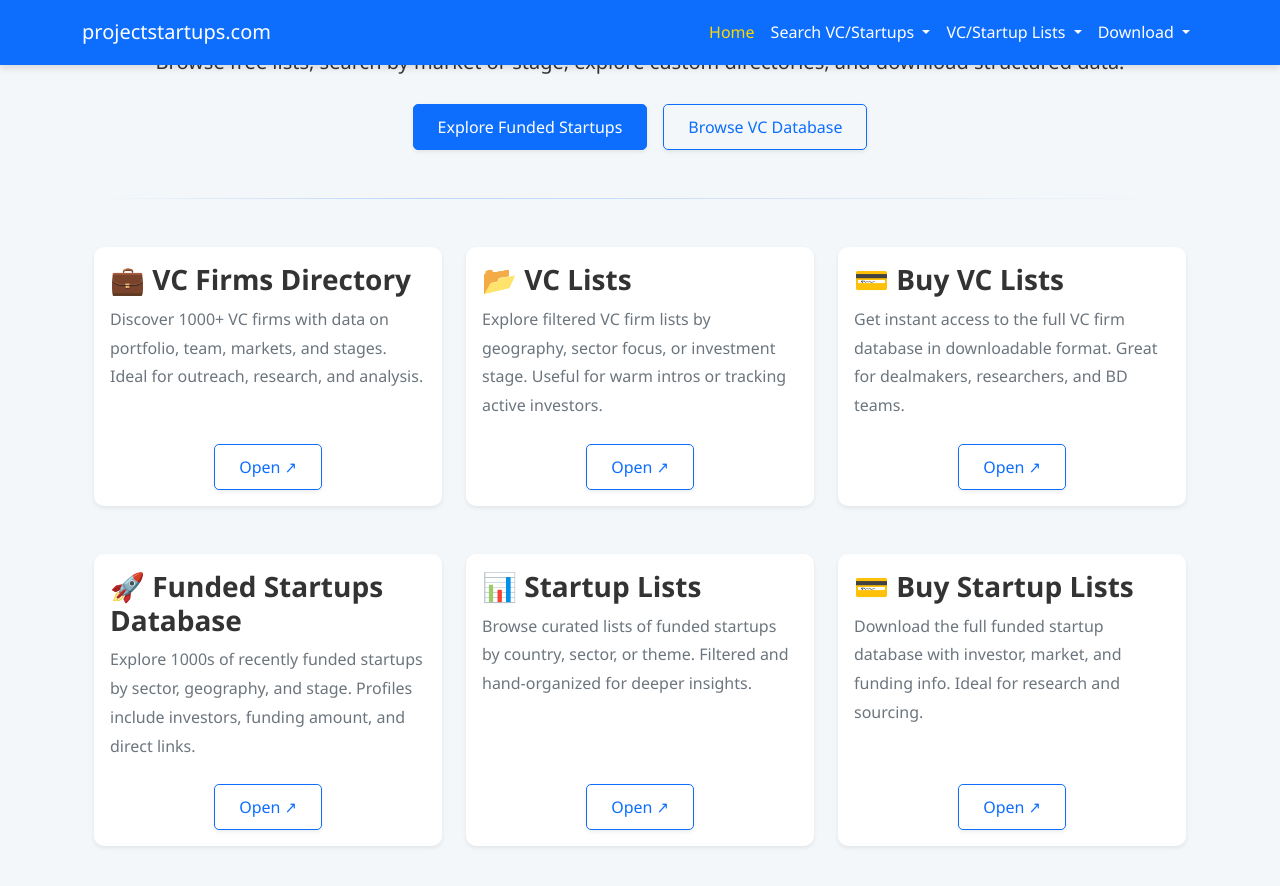
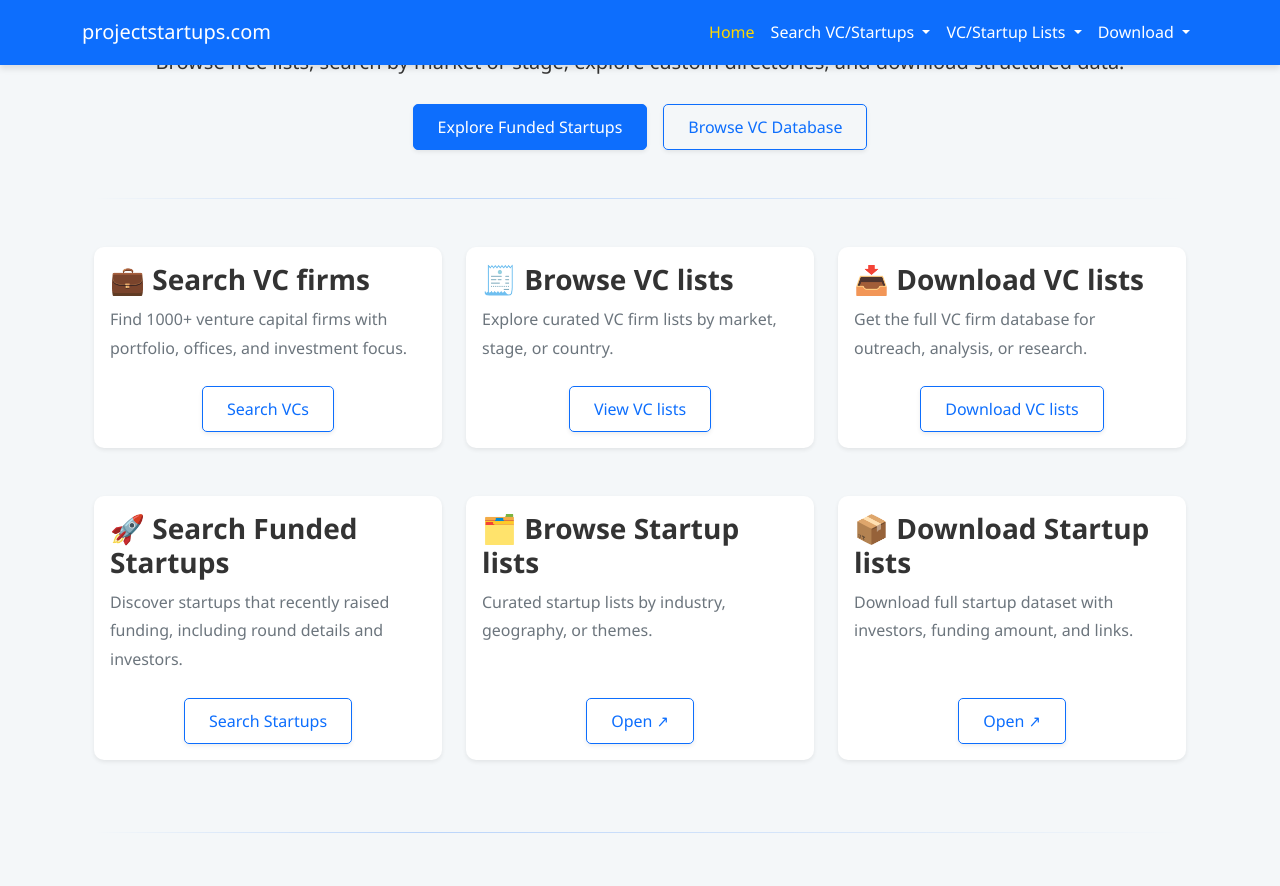
Before and after one commit to pkprojectstartups/projectstartups, a Jekyll site: the page built from index.html, in a window 1280 px wide and 900 px high, scrolled down 219 px. Shown: the top 886 px of the window. Built offline with Jekyll 4.4.1, drawn with Linux system fonts in a browser that asks for light colours.

Commit message:
Update index.html

```diff
--- a/index.html
+++ b/index.html
@@ -55,13 +55,13 @@
       <a href="https://vc.projectstartups.com" class="text-decoration-none card-link stretched-link">
         <div class="card-body d-flex flex-column justify-content-between">
           <div>
-            <h5 class="card-title fw-semibold mb-2">💼 VC Firms Directory</h5>
+            <h5 class="card-title fw-semibold mb-2">💼 Search VC firms</h5>
             <p class="card-text text-muted small">
-              Discover 1000+ VC firms with data on portfolio, team, markets, and stages. Ideal for outreach, research, and analysis.
+              Find 1000+ venture capital firms with portfolio, offices, and investment focus.
             </p>
           </div>
           <div class="text-center mt-4">
-            <a href="https://vc.projectstartups.com" class="btn btn-sm btn-outline-primary shadow-sm px-4 fw-medium">Open ↗</a>
+            <a href="https://vc.projectstartups.com" class="btn btn-sm btn-outline-primary shadow-sm px-4 fw-medium">Search VCs</a>
           </div>
         </div>
       </a>
@@ -74,13 +74,13 @@
       <a href="https://vc.projectstartups.com/vc_list/" class="text-decoration-none card-link stretched-link">
         <div class="card-body d-flex flex-column justify-content-between">
           <div>
-            <h5 class="card-title fw-semibold mb-2">📂 VC Lists</h5>
+            <h5 class="card-title fw-semibold mb-2">🧾 Browse VC lists</h5>
             <p class="card-text text-muted small">
-              Explore filtered VC firm lists by geography, sector focus, or investment stage. Useful for warm intros or tracking active investors.
+              Explore curated VC firm lists by market, stage, or country.
             </p>
           </div>
           <div class="text-center mt-4">
-            <a href="https://vc.projectstartups.com/vc_list/" class="btn btn-sm btn-outline-primary shadow-sm px-4 fw-medium">Open ↗</a>
+            <a href="https://vc.projectstartups.com/vc_list/" class="btn btn-sm btn-outline-primary shadow-sm px-4 fw-medium">View VC lists</a>
           </div>
         </div>
       </a>
@@ -93,13 +93,13 @@
       <a href="https://vc.projectstartups.com/buy/" class="text-decoration-none card-link stretched-link">
         <div class="card-body d-flex flex-column justify-content-between">
           <div>
-            <h5 class="card-title fw-semibold mb-2">💳 Buy VC Lists</h5>
+            <h5 class="card-title fw-semibold mb-2">📥 Download VC lists</h5>
             <p class="card-text text-muted small">
-              Get instant access to the full VC firm database in downloadable format. Great for dealmakers, researchers, and BD teams.
+              Get the full VC firm database for outreach, analysis, or research.
             </p>
           </div>
           <div class="text-center mt-4">
-            <a href="https://vc.projectstartups.com/buy/" class="btn btn-sm btn-outline-primary shadow-sm px-4 fw-medium">Open ↗</a>
+            <a href="https://vc.projectstartups.com/buy/" class="btn btn-sm btn-outline-primary shadow-sm px-4 fw-medium">Download VC lists</a>
           </div>
         </div>
       </a>
@@ -112,13 +112,13 @@
       <a href="https://startup.projectstartups.com" class="text-decoration-none card-link stretched-link">
         <div class="card-body d-flex flex-column justify-content-between">
           <div>
-            <h5 class="card-title fw-semibold mb-2">🚀 Funded Startups Database</h5>
+            <h5 class="card-title fw-semibold mb-2">🚀 Search Funded Startups</h5>
             <p class="card-text text-muted small">
-              Explore 1000s of recently funded startups by sector, geography, and stage. Profiles include investors, funding amount, and direct links.
+              Discover startups that recently raised funding, including round details and investors.
             </p>
           </div>
           <div class="text-center mt-4">
-            <a href="https://startup.projectstartups.com" class="btn btn-sm btn-outline-primary shadow-sm px-4 fw-medium">Open ↗</a>
+            <a href="https://startup.projectstartups.com" class="btn btn-sm btn-outline-primary shadow-sm px-4 fw-medium">Search Startups</a>
           </div>
         </div>
       </a>
@@ -131,9 +131,9 @@
       <a href="https://startup.projectstartups.com/startup_list/" class="text-decoration-none card-link stretched-link">
         <div class="card-body d-flex flex-column justify-content-between">
           <div>
-            <h5 class="card-title fw-semibold mb-2">📊 Startup Lists</h5>
+            <h5 class="card-title fw-semibold mb-2">🗂️ Browse Startup lists</h5>
             <p class="card-text text-muted small">
-              Browse curated lists of funded startups by country, sector, or theme. Filtered and hand-organized for deeper insights.
+              Curated startup lists by industry, geography, or themes.
             </p>
           </div>
           <div class="text-center mt-4">
@@ -150,9 +150,9 @@
       <a href="https://startup.projectstartups.com/buy/" class="text-decoration-none card-link stretched-link">
         <div class="card-body d-flex flex-column justify-content-between">
           <div>
-            <h5 class="card-title fw-semibold mb-2">💳 Buy Startup Lists</h5>
+            <h5 class="card-title fw-semibold mb-2">📦 Download Startup lists</h5>
             <p class="card-text text-muted small">
-              Download the full funded startup database with investor, market, and funding info. Ideal for research and sourcing.
+              Download full startup dataset with investors, funding amount, and links.
             </p>
           </div>
           <div class="text-center mt-4">
```
